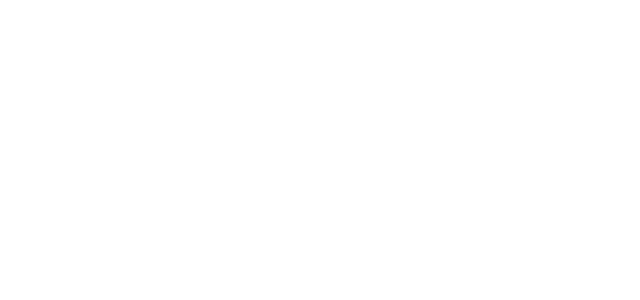
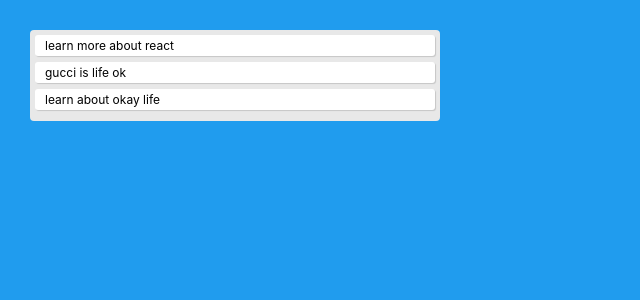
Before and after one commit to SayamDev/SayamA-todoList, a React (Create React App) app: page / in a window 1280 px wide. Shown: the top 300 px of the page, without its empty margins (0-640 px from the left). Built offline with nearby package versions, Linux system fonts and the light colour scheme.

Commit message:
created a new function to create items

```diff
--- a/src/App.js
+++ b/src/App.js
@@ -1,9 +1,43 @@
+import { useState } from 'react';
 import './App.css';
 
+function Todo ({todo}) {
+  return (
+    <div className='todo'>
+      {todo.text}
+    </div>
+  )
+}
+
+
+//creating to do items
+function TodoForm({addTodo}) {
+  const [value, setValue] = useState("")
+}
+
+//todos = name of my state //setTodos what you are going to use to set the state
+
+
+
 function App() {
+  const [todos, setTodos] = useState([
+    {text: "learn more about react"},
+    {text: "gucci is life ok"},
+    {text: "learn about okay life"},
+  ])
+
+
   return (
-    <div className="App">
-
+    <div className='app'>
+      <div className='todo-list'>
+        {todos.map((todo, index) => (
+          <Todo
+            key={index}
+            index={index}
+            todo={todo}
+            />
+        ))}
+      </div>
     </div>
   );
 }
```
